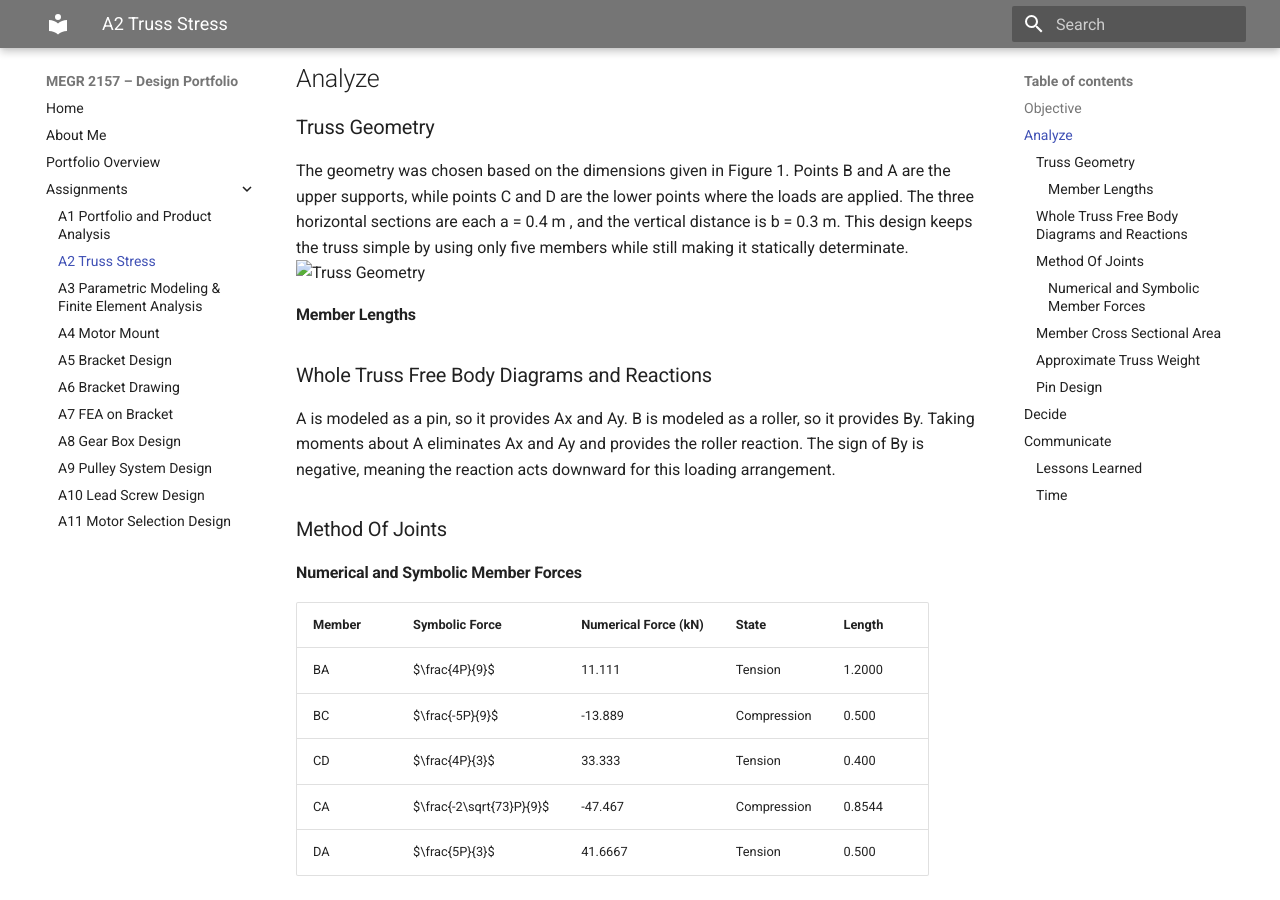
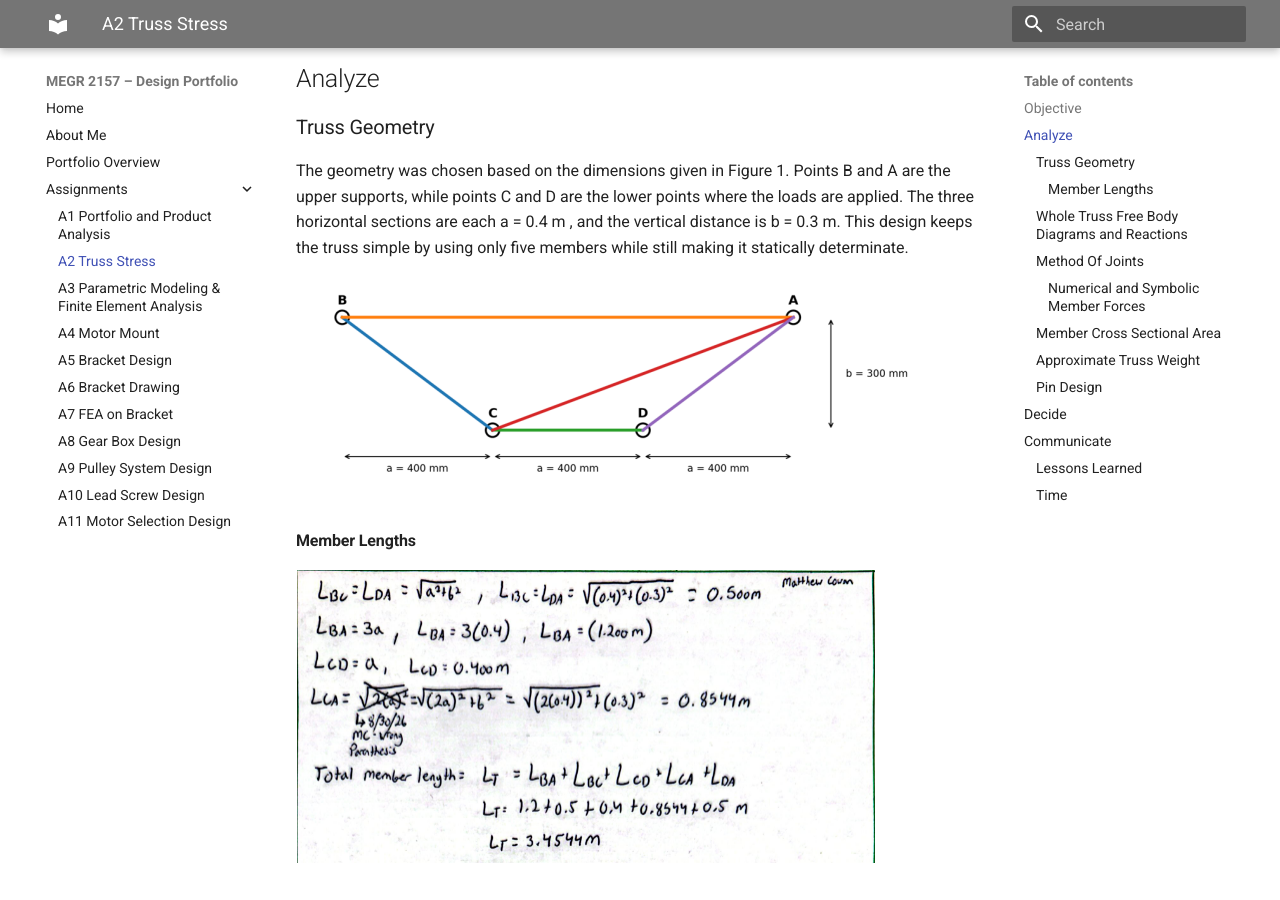
Before and after one commit to matthewjcowan/megr2156-portfolio, an MkDocs documentation site: the page built from docs/assignments/A02/index.md, in a window 1280 px wide and 900 px high, scrolled down 440 px. Built offline with MkDocs 1.6.1 and Material for MkDocs 9.7.7, drawn with Linux system fonts in a browser that asks for light colours.

Commit message:
Update index.md

```diff
--- a/docs/assignments/A02/index.md
+++ b/docs/assignments/A02/index.md
@@ -7,15 +7,21 @@ The selected load is P = 25 kN, which lies midway between the allowed 20 and 30
 ## Analyze
 ### Truss Geometry
 The geometry was chosen based on the dimensions given in Figure 1. Points B and A are the upper supports, while points C and D are the lower points where the loads are applied. The three horizontal sections are each a = 0.4 m , and the vertical distance is b = 0.3 m. This design keeps the truss simple by using only five members while still making it statically determinate.
-![Truss Geometry](clipuno.jfif)
+
+<img src="A2 Truss Geometry.png" alt="Truss Geometry">
 
 #### Member Lengths
+<img src="Member Lengths.png" alt="Member Lenghts">
 
 ### Whole Truss Free Body Diagrams and Reactions
+<img src="Whole Truss Free Body Diagram.png" alt="Whole Truss Free Body Diagram">
 
 A is modeled as a pin, so it provides Ax and Ay. B is modeled as a roller, so it provides By. Taking moments about A eliminates Ax and Ay and provides the roller reaction. The sign of By is negative, meaning the reaction acts downward for this loading arrangement.
 
+<img src="Whole truss reactions.png" alt="Whole Truss Reactions">
+
 ### Method Of Joints
+<img src="Method Of joints.png" alt="Method Of Joints">
 
 #### Numerical and Symbolic Member Forces
 
@@ -37,14 +43,16 @@ The theoretical minimum area is 527.4mm2. A practical CAD section of 25mm x 22mm
 
 The resulting yield-based safety factor is FS = Fy A / Fmax = 3.65, which is greater than the required 3.5
 
+<img src="Member cross sectional area.png" alt="Member cross sectional area">
+
 ### Approximate Truss Weight
-
+<img src="Approximate truss weight.png" alt="Approximate truss weight">
 Analytical truss mass, excluding pins: 14.91 kg.
 
 ### Pin Design
 
 The pins are designed to be in single shear. To be more conservative, the same pin size is used for the full 25 kN joint load instead of the smaller 8.333 kN support reaction. This approach makes sure the pins can handle the highest load that occurs at any connection in the truss.
-
+<img src="Pin Design.png" alt="Pin Design">
 
 
 A practical pin diameter of 0.500 in was selected for the design. The circular shear area of the pin is 0.1964 in², which results in a shear safety factor of 5.94. This is greater than the required safety factor of 4, so the pin meets the design requirements.
@@ -58,7 +66,7 @@ The main reason for adding the fifth member was to make the structure stable. Th
 m = 2j - 3 = 2(4) - 3 = 5
 I chose AC as the diagonal because it provides the needed bracing without creating a crossing member, making the truss simpler to build. The opposite diagonal would also work, but it would produce a mirror-image design with the same structural behavior.
 The given geometry controls the forces and weight of the truss. With a= 0.4 m and b = 0.3 m, the largest internal force occurs in member AC at approximately 47.47 kN in compression. Since the dimensions and material are fixed by the assignment, there was limited opportunity to reduce the weight through geometry. Therefore, the final design focuses on using the minimum practical member size while still meeting the required safety factor.
-
+<img src="truss cad.png" alt="truss cad">
 
 ## Communicate
 | Design Item | Final Value |
@@ -74,7 +82,7 @@ The given geometry controls the forces and weight of the truss. With a= 0.4 m an
 |Pin Safety Factor | 5.94 |
 | Analytical Truss Mass | 14.91 kg |
 | Analytical Pin Mass | 0.086 kg |
-
+<img src="Pin Cad.png" alt="Pin Cad">
 
 ### Lessons Learned
 -Truss geometry must be established before analyzing the forces because the member angles determine the axial-force components at each joint.
```
